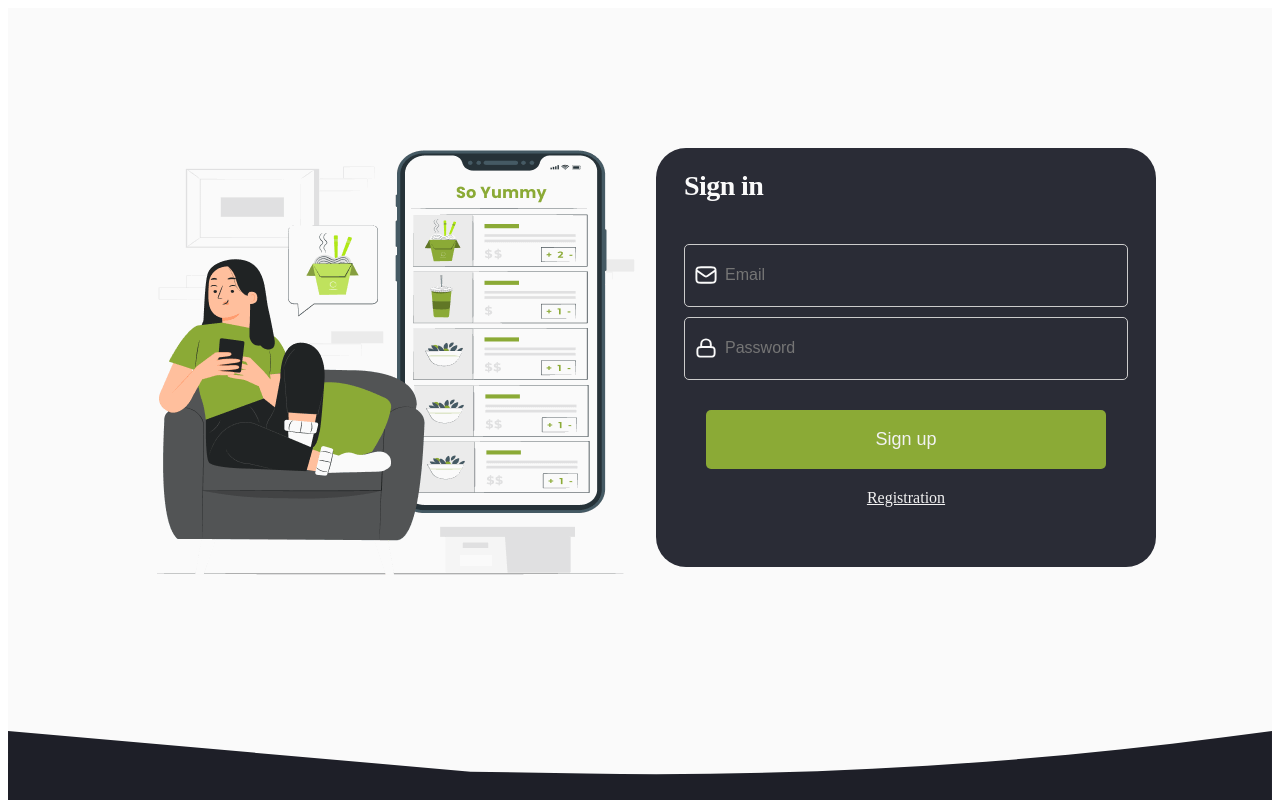
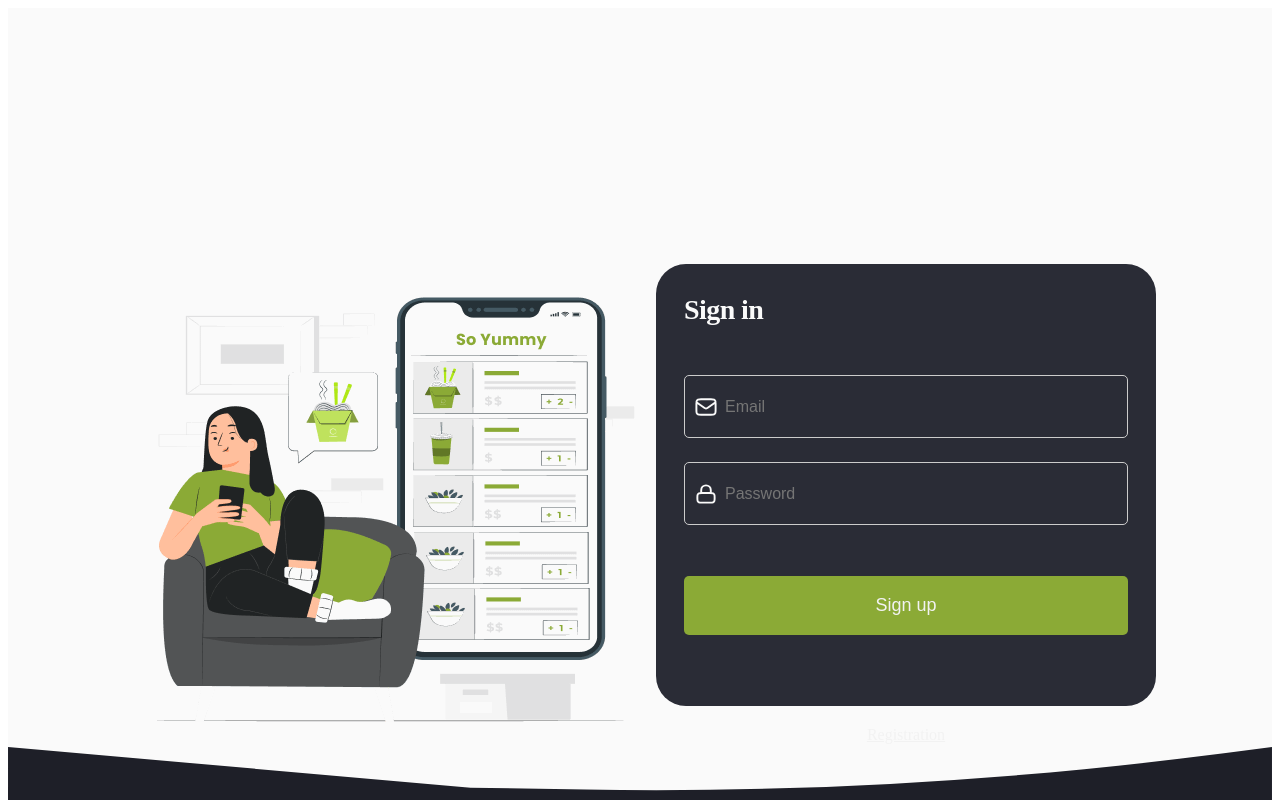
Before and after one commit to JustDunia/SoYummy, a React (Vite) app in the folder SoYummy.SPA/: page /SoYummy/signin in a window 1280 px wide. Shown: the top 800 px of the page. Built offline with nearby package versions, Linux system fonts and the light colour scheme.

Commit message:
Naniesione poprawki i walidacja

```diff
--- a/SoYummy.SPA/package.json
+++ b/SoYummy.SPA/package.json
@@ -15,13 +15,15 @@
   "dependencies": {
     "@reduxjs/toolkit": "^1.9.7",
     "axios": "^1.5.1",
+    "formik": "^2.4.5",
     "react": "^18.2.0",
     "react-dom": "^18.2.0",
     "react-redux": "^8.1.3",
     "react-router-dom": "^6.17.0",
     "redux": "^4.2.1",
     "redux-persist": "^6.0.0",
-    "rollup": "^4.1.5"
+    "rollup": "^4.1.5",
+    "yup": "^1.3.2"
   },
   "devDependencies": {
     "@types/react": "^18.2.15",
--- a/SoYummy.SPA/src/components/RegisterForm/RegisterForm.jsx
+++ b/SoYummy.SPA/src/components/RegisterForm/RegisterForm.jsx
@@ -3,27 +3,50 @@ import css from "../RegisterForm/RegisterForm.module.css";
 import { register } from "../../redux/auth/actions";
 import { useDispatch } from "react-redux";
 import icons from "../../images/commonSvgImg/icons.svg";
+import { useFormik } from "formik";
+import * as Yup from "yup";
+
+const nameRegExp = /^[a-zA-Z -]+$/;
+
+const emailRegExp = /^[A-Z0-9._%+-]+@[A-Z0-9.-]+\.[A-Z]{2,}$/i;
+
+const notSecurePasswordRegExp = /^[a-zA-Z0-9]{8,20}$/;
+
+const registerValidationSchema = Yup.object({
+  name: Yup.string()
+    .required("Name is required")
+    .min(2)
+    .matches(nameRegExp, "Name must contain only letters"),
+  email: Yup.string()
+    .email("Invalid email")
+    .required("Email is required")
+    .matches(emailRegExp, "Invalid email address"),
+  password: Yup.string()
+    .required("Password is required")
+    .min(8)
+    .max(21)
+    .matches(notSecurePasswordRegExp, "Your password is little secure"),
+});
 
 const RegisterForm = () => {
   const dispatch = useDispatch();
 
-  const handleSubmit = (event) => {
-    event.preventDefault();
-    const form = event.currentTarget;
-    dispatch(
-      register({
-        name: form.elements.name.value,
-        email: form.elements.email.value,
-        password: form.elements.password.value,
-      })
-    );
-
-    form.reset();
-  };
+  const formik = useFormik({
+    initialValues: {
+      name: "",
+      email: "",
+      password: "",
+    },
+    validationSchema: registerValidationSchema,
+    onSubmit: (values) => {
+      dispatch(register(values));
+      formik.resetForm();
+    },
+  });
 
   return (
     <div>
-      <form className={css.registerForm} onSubmit={handleSubmit}>
+      <form className={css.registerForm} onSubmit={formik.handleSubmit}>
         <h2 className={css.registerTitle}>Registration</h2>
         <div className={css.inputContainer}>
           <label className={css.label}>
@@ -35,7 +58,13 @@ const RegisterForm = () => {
               type="text"
               name="name"
               placeholder="Username"
+              onChange={formik.handleChange}
+              onBlur={formik.handleBlur}
+              value={formik.values.name}
             />
+            {formik.errors.name && formik.touched.name ? (
+              <div className={css.error}>{formik.errors.name}</div>
+            ) : null}
           </label>
 
           <label className={css.label}>
@@ -47,7 +76,13 @@ const RegisterForm = () => {
               type="email"
               name="email"
               placeholder="Email"
+              onChange={formik.handleChange}
+              onBlur={formik.handleBlur}
+              value={formik.values.email}
             />
+            {formik.errors.email && formik.touched.email ? (
+              <div className={css.error}>{formik.errors.email}</div>
+            ) : null}
           </label>
 
           <label className={css.label}>
@@ -60,16 +95,23 @@ const RegisterForm = () => {
               type="password"
               name="password"
               placeholder="Password"
+              onChange={formik.handleChange}
+              onBlur={formik.handleBlur}
+              value={formik.values.password}
             />
+
+            {formik.errors.password && formik.touched.password ? (
+              <div className={css.error}>{formik.errors.password}</div>
+            ) : null}
           </label>
         </div>
         <button className={css.Button} type="submit">
           Sign up
         </button>
-        <Link to="/signin" className={css.link}>
-          Sign in
-        </Link>
       </form>
+      <Link to="/signin" className={css.link}>
+        Sign in
+      </Link>
     </div>
   );
 };
--- a/SoYummy.SPA/src/components/RegisterForm/RegisterForm.module.css
+++ b/SoYummy.SPA/src/components/RegisterForm/RegisterForm.module.css
@@ -1,33 +1,34 @@
 .registerForm {
-  border: 1px solid #2a2c36;
   border-radius: 30px;
   background-color: #2a2c36;
   display: flex;
   flex-direction: column;
+  width: 297px;
+  height: 315px;
 }
-@media (max-width: 767px) {
+@media (min-width: 767px) {
   .registerForm {
-    width: 335px;
-    height: 350px;
+    width: 500px;
+    height: 442px;
   }
 }
-@media (min-width: 768px) {
+@media (min-width: 1279px) {
   .registerForm {
     width: 500px;
-    height: 481px;
+    height: 442px;
   }
 }
 
 .registerTitle {
   color: #fafafa;
-  font-size: 28px;
+  font-size: 24px;
   font-weight: 600;
   line-height: 30px;
   letter-spacing: -0.02em;
   text-align: left;
   margin-left: 28px;
 }
-@media (max-width: 767px) {
+@media (min-width: 767px) {
   .registerTitle {
     font-size: 24px;
     font-weight: 600;
@@ -35,7 +36,7 @@
     letter-spacing: -0.02em;
   }
 }
-@media (min-width: 768px) {
+@media (min-width: 1279px) {
   .registerTitle {
     font-size: 28px;
     font-weight: 600;
@@ -45,11 +46,21 @@
 }
 
 .inputContainer {
-  margin: 20px 0;
+  margin: 4px 0;
   display: flex;
   flex-direction: column;
   align-items: center;
   justify-content: center;
+}
+@media (min-width: 767px) {
+  .inputContainer {
+    margin: 20px 0;
+  }
+}
+@media (min-width: 1279px) {
+  .inputContainer {
+    margin: 20px 0;
+  }
 }
 
 .label {
@@ -60,7 +71,8 @@
 
 .icon {
   position: absolute;
-
+  width: 12px;
+  height: 12px;
   top: 50%;
   fill: #2a2c36;
   stroke: #fafafa;
@@ -69,13 +81,13 @@
   background-size: cover;
   background-repeat: no-repeat;
 }
-@media (max-width: 767px) {
+@media (min-width: 767px) {
   .icon {
     width: 18px;
     height: 18px;
   }
 }
-@media (min-width: 768px) {
+@media (min-width: 1279px) {
   .icon {
     width: 24px;
     height: 24px;
@@ -89,14 +101,16 @@
   outline: none;
   font-size: 16px;
   padding-left: 40px;
+  width: 200px;
+  height: 40px;
 }
-@media (max-width: 767px) {
+@media (min-width: 767px) {
   .input {
-    width: 279px;
-    height: 45px;
+    width: 400px;
+    height: 59px;
   }
 }
-@media (min-width: 768px) {
+@media (min-width: 1279px) {
   .input {
     width: 400px;
     height: 59px;
@@ -110,18 +124,19 @@
   padding: 10px 20px;
   font-size: 18px;
   cursor: pointer;
-
+  width: 246px;
+  height: 45px;
   margin: 0 auto;
 }
-@media (max-width: 767px) {
+@media (min-width: 767px) {
   .Button {
-    width: 279px;
-    height: 45px;
+    width: 444px;
+    height: 59px;
   }
 }
-@media (min-width: 768px) {
+@media (min-width: 1279px) {
   .Button {
-    width: 400px;
+    width: 444px;
     height: 59px;
   }
 }
@@ -130,4 +145,19 @@
   text-align: center;
   margin-top: 20px;
   color: #f2f2f2;
+  font-size: 14px;
 }
+@media (min-width: 767px) {
+  .link {
+    font-size: 14px;
+  }
+}
+@media (min-width: 1279px) {
+  .link {
+    font-size: 16px;
+  }
+}
+
+.error {
+  color: red;
+}
--- a/SoYummy.SPA/src/components/SigninForm/SigninForm.jsx
+++ b/SoYummy.SPA/src/components/SigninForm/SigninForm.jsx
@@ -3,25 +3,35 @@ import css from "../SigninForm/SigninForm.module.css";
 import { logIn } from "../../redux/auth/actions";
 import { useDispatch } from "react-redux";
 import icons from "../../images/commonSvgImg/icons.svg";
+import { useFormik } from "formik";
+import * as Yup from "yup";
+
+const emailRegExp = /^[A-Z0-9._%+-]+@[A-Z0-9.-]+\.[A-Z]{2,}$/i;
+
+const loginValidationSchema = Yup.object({
+  email: Yup.string()
+    .required("Email is required")
+    .matches(emailRegExp, "Invalid email address"),
+  password: Yup.string().required("Password is required"),
+});
 
 const SigninForm = () => {
   const dispatch = useDispatch();
 
-  const handleSubmit = (event) => {
-    event.preventDefault();
-    const form = event.currentTarget;
-    dispatch(
-      logIn({
-        email: form.elements.email.value,
-        password: form.elements.password.value,
-      })
-    );
-
-    form.reset();
-  };
+  const formik = useFormik({
+    initialValues: {
+      email: "",
+      password: "",
+    },
+    validationSchema: loginValidationSchema,
+    onSubmit: (values) => {
+      dispatch(logIn(values));
+      formik.resetForm();
+    },
+  });
   return (
     <div>
-      <form className={css.signinForm} onSubmit={handleSubmit}>
+      <form className={css.signinForm} onSubmit={formik.handleSubmit}>
         <h2 className={css.signinTitle}>Sign in</h2>
         <div className={css.inputContainer}>
           <label className={css.label}>
@@ -33,7 +43,13 @@ const SigninForm = () => {
               type="email"
               name="email"
               placeholder="Email"
+              onChange={formik.handleChange}
+              onBlur={formik.handleBlur}
+              value={formik.values.email}
             />
+            {formik.errors.email && formik.touched.email ? (
+              <div className={css.error}>{formik.errors.email}</div>
+            ) : null}
           </label>
 
           <label className={css.label}>
@@ -46,16 +62,22 @@ const SigninForm = () => {
               type="password"
               name="password"
               placeholder="Password"
+              onChange={formik.handleChange}
+              onBlur={formik.handleBlur}
+              value={formik.values.password}
             />
+            {formik.errors.password && formik.touched.password ? (
+              <div className={css.error}>{formik.errors.password}</div>
+            ) : null}
           </label>
         </div>
         <button className={css.Button} type="submit">
           Sign up
         </button>
-        <Link to="/register" className={css.link}>
-          Registration
-        </Link>
       </form>
+      <Link to="/register" className={css.link}>
+        Registration
+      </Link>
     </div>
   );
 };
--- a/SoYummy.SPA/src/components/SigninForm/SigninForm.module.css
+++ b/SoYummy.SPA/src/components/SigninForm/SigninForm.module.css
@@ -3,28 +3,31 @@
   background-color: #2a2c36;
   display: flex;
   flex-direction: column;
+  width: 297px;
+  height: 315px;
 }
-@media (max-width: 767px) {
+@media (min-width: 767px) {
   .signinForm {
-    width: 335px;
-    height: 315px;
+    width: 500px;
+    height: 442px;
   }
 }
-@media (min-width: 768px) {
+@media (min-width: 1279px) {
   .signinForm {
     width: 500px;
-    height: 419px;
+    height: 442px;
   }
 }
 
 .signinTitle {
   color: #fafafa;
-  font-size: 28px;
+  font-size: 24px;
   font-weight: 600;
   line-height: 30px;
   letter-spacing: -0.02em;
   text-align: left;
   margin-left: 28px;
+  padding-top: 2vh;
 }
 @media (max-width: 767px) {
   .signinTitle {
@@ -32,33 +35,47 @@
     font-weight: 600;
     line-height: 28px;
     letter-spacing: -0.02em;
+    padding-top: 2vh;
   }
 }
-@media (min-width: 768px) {
+@media (min-width: 1279px) {
   .signinTitle {
     font-size: 28px;
     font-weight: 600;
     line-height: 30px;
     letter-spacing: -0.02em;
+    padding-top: 1vh;
   }
 }
 
 .inputContainer {
-  margin: 20px 0;
+  margin: 4px 0;
   display: flex;
   flex-direction: column;
   align-items: center;
   justify-content: center;
 }
+@media (min-width: 767px) {
+  .inputContainer {
+    margin: 20px 0;
+  }
+}
+@media (min-width: 1279px) {
+  .inputContainer {
+    margin: 27px 0;
+  }
+}
 
 .label {
   display: block;
   position: relative;
-  margin-bottom: 10px;
+  margin-bottom: 24px;
 }
 
 .icon {
   position: absolute;
+  width: 12px;
+  height: 12px;
   top: 50%;
   fill: #2a2c36;
   stroke: #fafafa;
@@ -67,13 +84,13 @@
   background-size: cover;
   background-repeat: no-repeat;
 }
-@media (max-width: 767px) {
+@media (min-width: 767px) {
   .icon {
     width: 18px;
     height: 18px;
   }
 }
-@media (min-width: 768px) {
+@media (min-width: 1279px) {
   .icon {
     width: 24px;
     height: 24px;
@@ -87,11 +104,13 @@
   outline: none;
   font-size: 16px;
   padding-left: 40px;
+  width: 234px;
+  height: 40px;
 }
-@media (max-width: 767px) {
+@media (min-width: 767px) {
   .input {
-    width: 279px;
-    height: 45px;
+    width: 400px;
+    height: 59px;
   }
 }
 @media (min-width: 768px) {
@@ -108,18 +127,19 @@
   padding: 10px 20px;
   font-size: 18px;
   cursor: pointer;
-
+  width: 279px;
+  height: 45px;
   margin: 0 auto;
 }
-@media (max-width: 767px) {
+@media (min-width: 767px) {
   .Button {
-    width: 279px;
-    height: 45px;
+    width: 444px;
+    height: 59px;
   }
 }
-@media (min-width: 768px) {
+@media (min-width: 1279px) {
   .Button {
-    width: 400px;
+    width: 444px;
     height: 59px;
   }
 }
@@ -128,4 +148,19 @@
   text-align: center;
   margin-top: 20px;
   color: #f2f2f2;
+  font-size: 14px;
 }
+@media (min-width: 767px) {
+  .link {
+    font-size: 14px;
+  }
+}
+@media (min-width: 1279px) {
+  .link {
+    font-size: 16px;
+  }
+}
+
+.error {
+  color: red;
+}
--- a/SoYummy.SPA/src/pages/RegisterPage/RegisterPage.module.css
+++ b/SoYummy.SPA/src/pages/RegisterPage/RegisterPage.module.css
@@ -1,5 +1,4 @@
 .registerPage {
-  padding: 87px 20px 20px;
   min-height: 845px;
   background-color: #fafafa;
   background-image: url("../../images/registration/bottom_mob.svg");
@@ -16,20 +15,19 @@
 }
 @media screen and (min-width: 768px) {
   .registerPage {
-    padding: 96px 20px 59px 20px;
     min-height: 1024px;
     background-image: url("../../images/registration/bottom_tab.svg");
   }
 }
 @media screen and (min-width: 1280px) {
   .registerPage {
-    padding: 115px 0 123px 0;
-    min-height: 770px;
+    height: 100vh;
     background-image: url("../../images//registration/bottom_desk.svg");
   }
   .container {
     display: flex;
     flex-direction: row;
     justify-content: center;
+    padding-top: 32vh;
   }
 }
--- a/SoYummy.SPA/src/pages/SigninPage/SigninPage.module.css
+++ b/SoYummy.SPA/src/pages/SigninPage/SigninPage.module.css
@@ -1,5 +1,4 @@
 .signinPage {
-  padding: 87px 20px 20px;
   min-height: 845px;
   background-color: #fafafa;
   background-image: url("../../images/registration/bottom_mob.svg");
@@ -16,20 +15,19 @@
 }
 @media screen and (min-width: 768px) {
   .signinPage {
-    padding: 96px 20px 59px 20px;
     min-height: 1024px;
     background-image: url("../../images/registration/bottom_tab.svg");
   }
 }
 @media screen and (min-width: 1280px) {
   .signinPage {
-    padding: 115px 0 123px 0;
-    min-height: 770px;
+    height: 100vh;
     background-image: url("../../images//registration/bottom_desk.svg");
   }
   .container {
     display: flex;
     flex-direction: row;
     justify-content: center;
+    padding-top: 32vh;
   }
 }
```
Also changed, not shown: SoYummy.SPA/src/main.jsx (+9 -9 lines), 1 other file (tests, documents, lock files or other folders).
